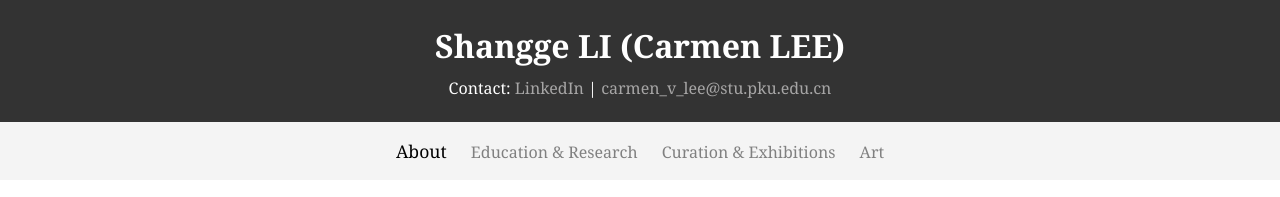
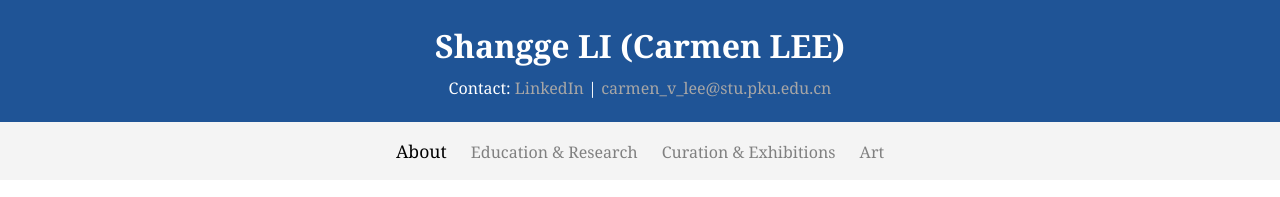
Before and after one commit to CarmenLee347/Carmen-s-personal-website, a plain HTML site: page index.html in a window 1280 px wide. Shown: the top 197 px of the page. Drawn offline with Linux system fonts and the light colour scheme.

Commit message:
Update style.css

```diff
--- a/style.css
+++ b/style.css
@@ -17,7 +17,7 @@
   header{
     text-align: center;
     padding: 20px;
-    background: #333;
+    background: #1f5496;
     color: #fff;
   }
 
```
